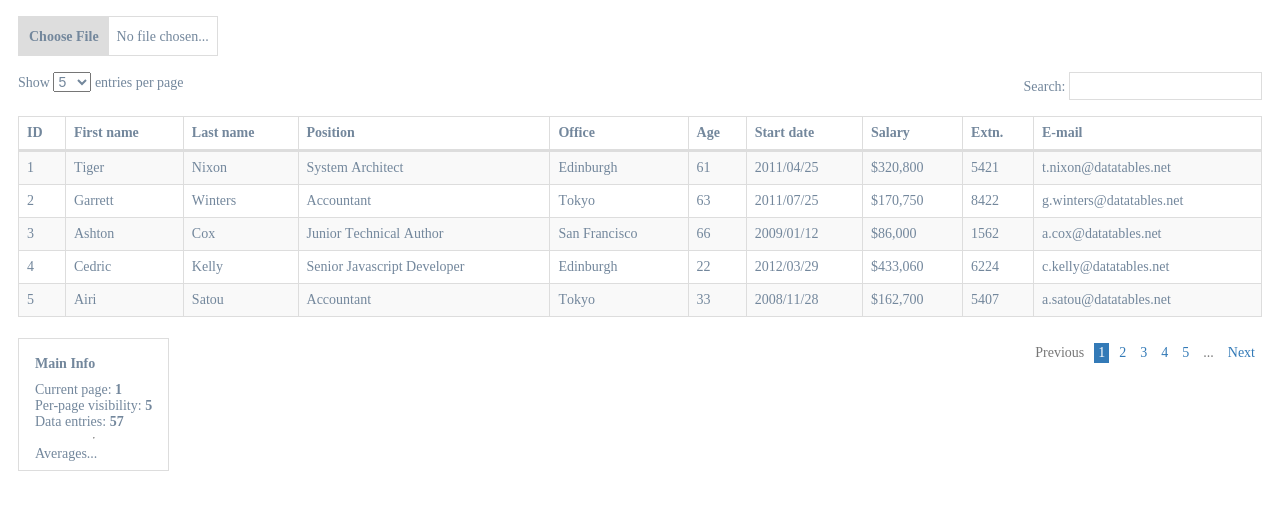
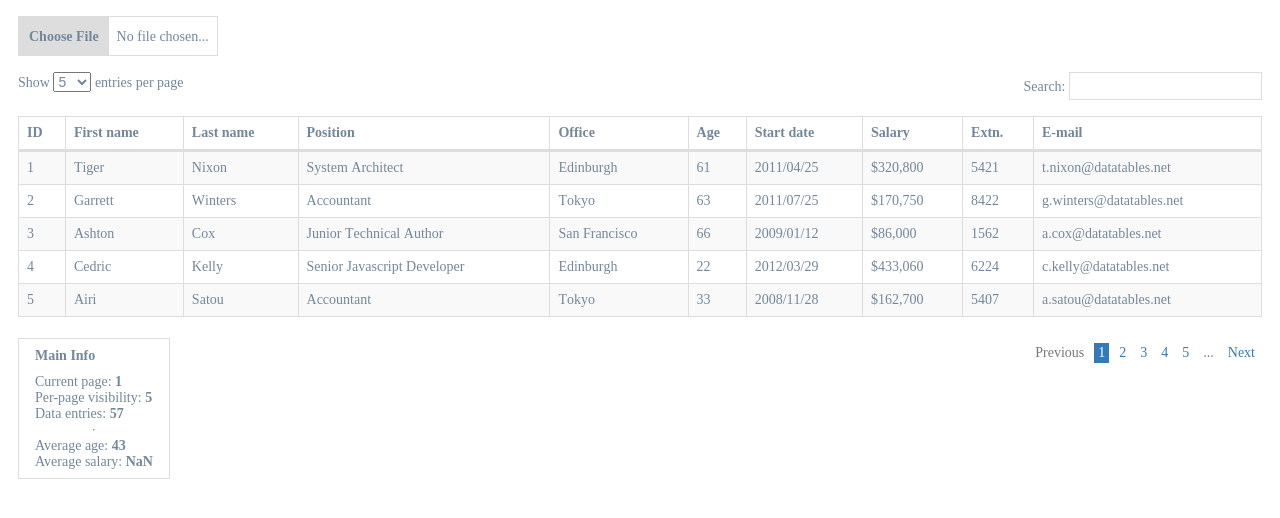
Before and after one commit to DanMcSwagga/vue-dashboard, a Vue app: page / in a window 1280 px wide. Shown: the top 518 px of the page. Built offline with nearby package versions, Linux system fonts and the light colour scheme.

Commit message:
Average values added to main info.

```diff
--- a/src/components/Info.vue
+++ b/src/components/Info.vue
@@ -11,16 +11,22 @@
       Data entries: <b>{{ data.length }}</b>
     </span>
     <hr />
-    <span>Averages...</span>
+    <span>
+      Average age: <b>{{ getAverage('Age') }}</b>
+    </span>
+    <span>
+      Average salary: <b>{{ getAverageSalary }}</b>
+    </span>
   </div>
 </template>
 
 <script>
-import { mapState } from 'vuex'
+import { mapState, mapGetters } from 'vuex'
 
 export default {
   computed: {
-    ...mapState(['curPage', 'perPage', 'data'])
+    ...mapState(['curPage', 'perPage', 'data']),
+    ...mapGetters(['getAverage', 'getAverageSalary'])
   }
 }
 </script>
@@ -28,7 +34,7 @@ export default {
 <style lang="scss" scoped>
 .info-wrapper {
   border: 1px solid #ddd;
-  padding: 8px 16px;
+  padding: 0 16px 8px 16px;
 
   display: flex;
   flex-direction: column;
--- a/src/components/Table.vue
+++ b/src/components/Table.vue
@@ -3,7 +3,11 @@
     <table>
       <thead>
         <tr>
-          <th v-for="(field, index) in fields" :key="`f${index}`">
+          <th
+            v-for="(field, index) in fields"
+            :key="`f${index}`"
+            @click="setFilterKey"
+          >
             {{ field }}
           </th>
         </tr>
@@ -41,6 +45,10 @@ export default {
         new RegExp('(' + this.searchText + ')', 'gim'),
         '<i>$1</i>'
       )
+    },
+
+    setFilterKey() {
+      console.log('setting key')
     }
   }
 }
--- a/src/components/Upload.vue
+++ b/src/components/Upload.vue
@@ -56,7 +56,6 @@ export default {
   display: block;
   text-align: center;
   font-weight: bold;
-  /* border: 1px solid #ddd; */
   font-family: 'Times New Roman';
   font-size: 14px;
 }
--- a/src/router.js
+++ b/src/router.js
@@ -5,6 +5,7 @@ import Home from './views/Home.vue'
 Vue.use(Router)
 
 export default new Router({
+  mode: 'history',
   routes: [
     {
       path: '/',
--- a/src/store.js
+++ b/src/store.js
@@ -10,6 +10,7 @@ export default new Vuex.Store({
     curPage: 1,
     perPage: 5,
     searchText: ''
+    // ,averages: []
   },
 
   getters: {
@@ -37,14 +38,19 @@ export default new Vuex.Store({
     numPages: (state, getters) =>
       Math.ceil(getters.filteredData.length / state.perPage),
 
-    getAverageAge: state => {
-      // calculate average age
-      return state.data
+    getAverage: state => key => {
+      let entries = Object.values(state.data).map(el => el[key])
+      let avg = entries.reduce((total, entry) => total + entry) / entries.length
+      return Math.ceil(avg)
     },
 
     getAverageSalary: state => {
-      // calculate average salary
-      return state.data
+      //TODO need to parse as number first
+      let entries = Object.values(state.data).map(el => el['Salary'])
+      console.log(entries)
+      let avg = entries.reduce((total, entry) => total + entry) / entries.length
+      console.log(avg)
+      return Math.ceil(avg)
     }
   },
 
```
